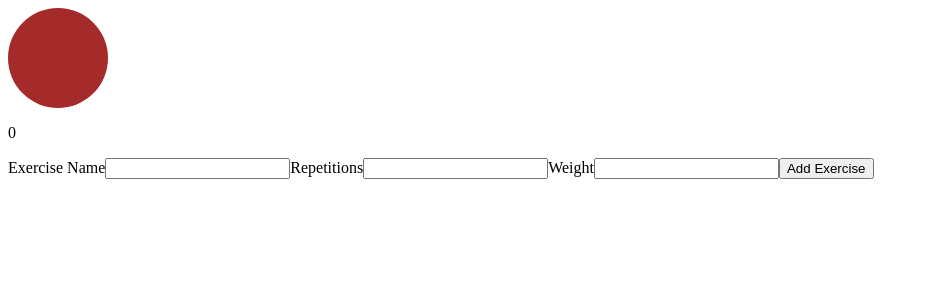
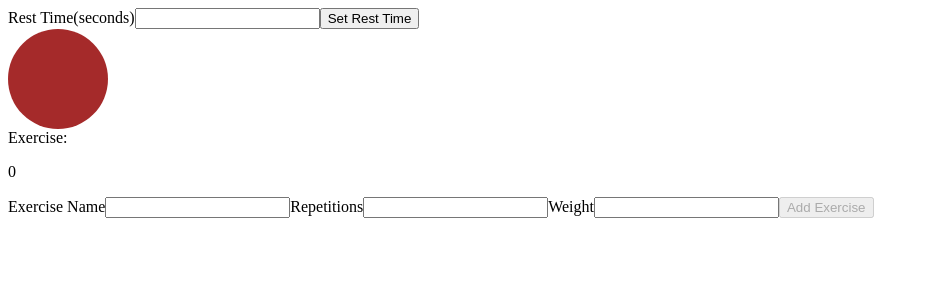
Before and after one commit to wagneramelo/academy, an Angular app: page / in a window 1280 px wide. Shown: the top 300 px of the page, without its empty margins (0-929 px from the left). Built offline with nearby package versions, Linux system fonts and the light colour scheme.

Commit message:
Tentar acertar a lógica do contador

```diff
--- a/src/app/pages/main-component/main-component.component.html
+++ b/src/app/pages/main-component/main-component.component.html
@@ -1,5 +1,11 @@
+<div>
+    <label for="restTimeInSeconds">Rest Time(seconds)</label>
+    <input type="number" #restTimeInSeconds>
+    <button (click)="setRestTimeInSeconds(restTimeInSeconds.value)">Set Rest Time</button>
+</div>
 
 <div id="clock" (click)="runClock()"></div>
+Exercise: {{currentExercise}}
 <p>{{counter}}</p>
 
 <form [formGroup]="exerciseForm" (ngSubmit)="addExercise()">
@@ -9,7 +15,7 @@
     <input type="number" formControlName="repetitions">
     <label for="repetititons">Weight</label>
     <input type="number" formControlName="weight">
-    <button type="submit">Add Exercise</button>
+    <button type="submit" [disabled]="exerciseForm.invalid">Add Exercise</button>
 </form>
 
 <p *ngFor="let exercise of exerciseList">Exercise Name: {{exercise.name}} Exercise Repetitions: {{exercise.repetitions}} Exercise Weight: {{exercise.weight}}</p>
--- a/src/app/pages/main-component/main-component.component.ts
+++ b/src/app/pages/main-component/main-component.component.ts
@@ -10,8 +10,10 @@ import { FormGroup, FormControl, Validators } from '@angular/forms';
 export class MainComponentComponent implements OnInit {
 
   counter:number = 0;
+
   exerciseList:Exercise[] = [];
   restTimeinSeconds:number = 60;
+  currentExercise:string = '';
 
   exerciseForm = new FormGroup({
     name: new FormControl('',[Validators.required]),
@@ -26,15 +28,36 @@ export class MainComponentComponent implements OnInit {
   }
 
   runClock = ()=>{
-    do{
-    setInterval(()=>{
-      this.counter++;
-    },1000)
-    }while(this.counter < 60)
+    if(this.exerciseList.length != 0){
+      this.exerciseList.forEach(async (exercise,index) => {
+        this.currentExercise = this.exerciseList[index].name
+        var repetitions = exercise.repetitions;
+        for(let i = 0; i<repetitions; i++){
+          this.countDown();
+        }
+      });
+    }
+    else{
+      alert('Please insert some exercises above.')
+    }
   }
 
   addExercise = () => {
-    this.exerciseList.push(this.exerciseForm.value);
+    if(this.exerciseForm.valid) this.exerciseList.push(this.exerciseForm.value);
+  }
+
+  setRestTimeInSeconds = seconds =>{
+    this.restTimeinSeconds = seconds;
+  }
+
+  countDown = () =>{
+    var intervalId = setInterval(()=>{
+      if(this.counter < this.restTimeinSeconds)this.counter++;
+      else {
+        this.counter = 0;
+        clearInterval(intervalId);
+      }
+    },1000)
   }
 
 }
```
